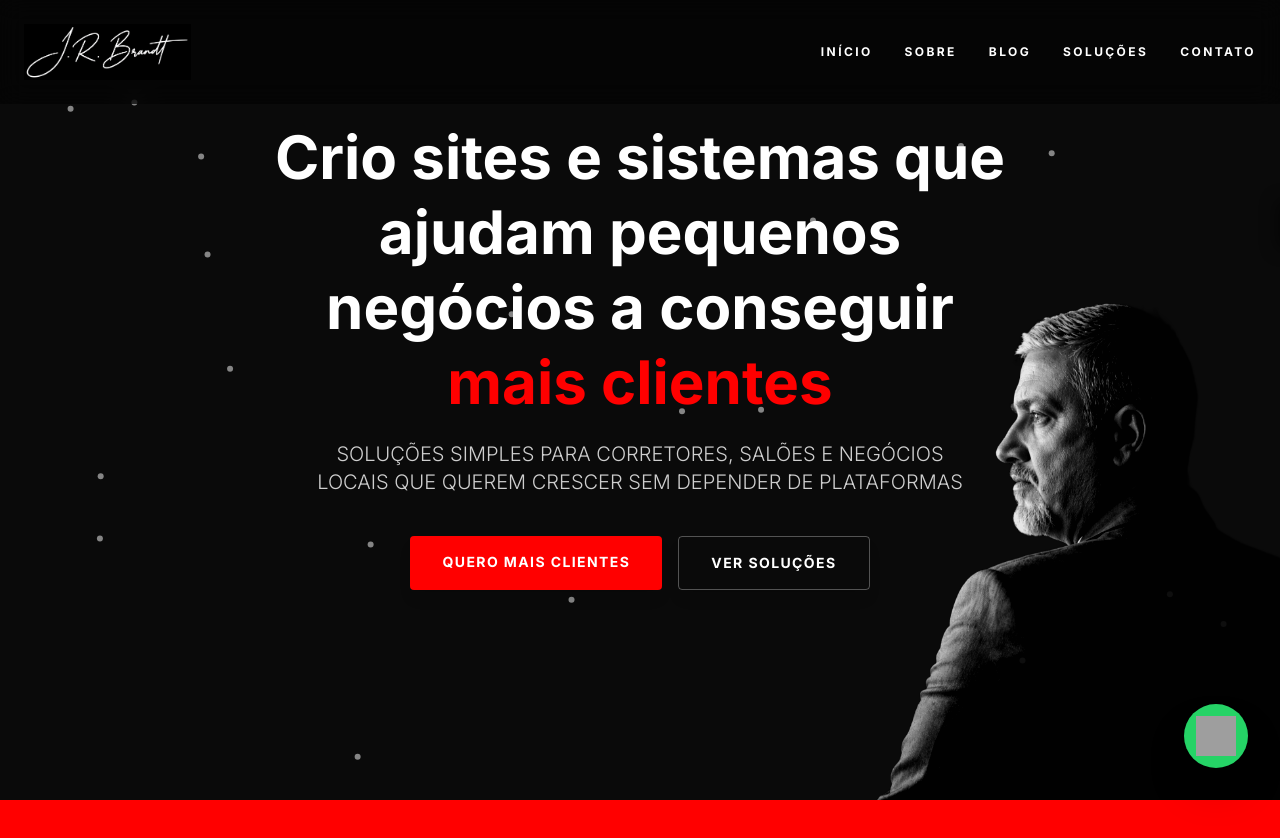
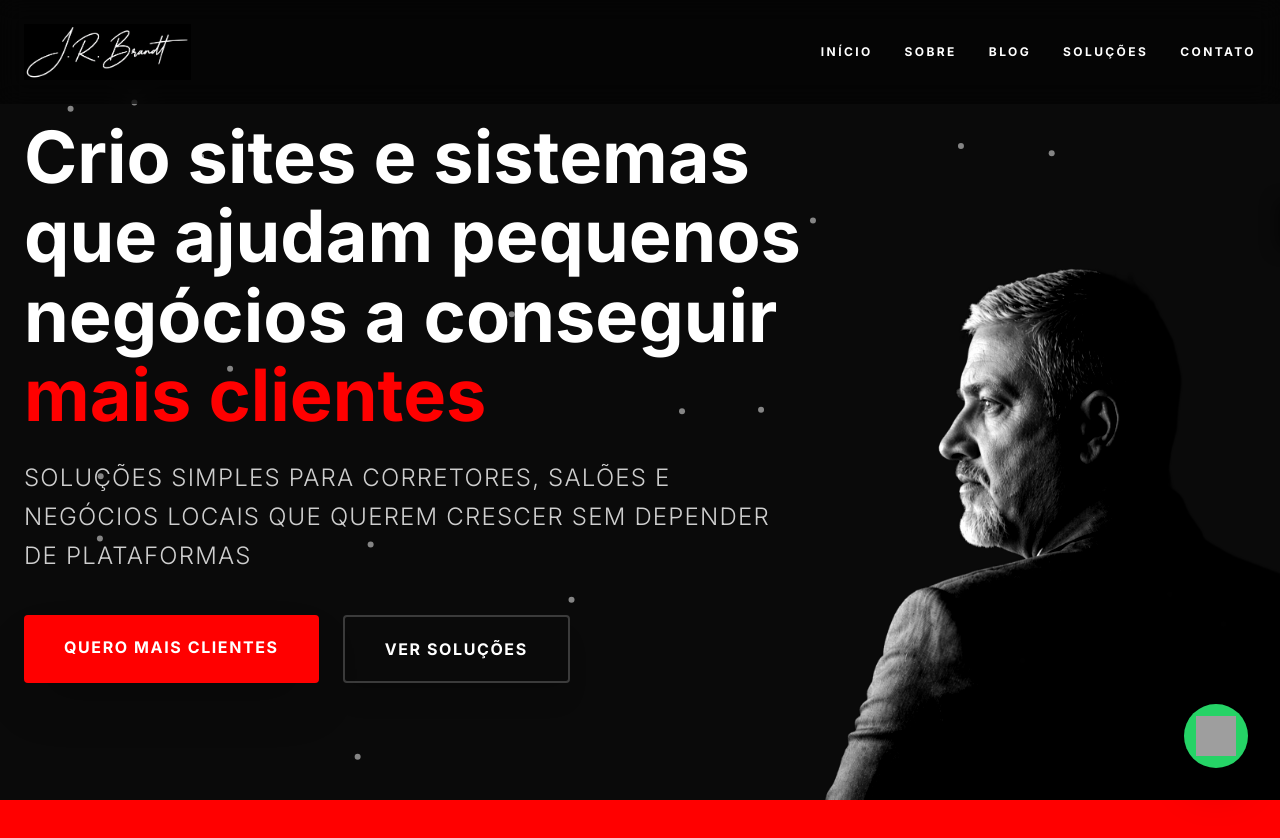
Before and after one commit to jrmacbrandt/J.Roberto, a React (Vite) app: page / in a window 1280 px wide. Shown: the top 838 px of the page. Built offline with nearby package versions, Linux system fonts and the light colour scheme; grey boxes are pictures that could not be loaded; a web font is replaced by a local one.

Commit message:
fix: ajustar layout hero desktop para evitar sobreposições e cortes

```diff
--- a/src/App.tsx
+++ b/src/App.tsx
@@ -195,7 +195,7 @@ const Header = () => {
   }), []);
 
   return (
-    <section id="home" className="relative min-h-screen w-full flex items-center justify-center overflow-hidden py-24 md:py-0">
+    <section id="home" className="relative min-h-screen w-full flex items-center justify-center overflow-hidden py-32 md:py-0">
       {init && (
         <Particles
           id="tsparticles"
@@ -205,37 +205,36 @@ const Header = () => {
       )}
 
       {/* Container Principal do Hero */}
-      <div className="z-20 w-full max-w-7xl mx-auto px-4 flex flex-col items-center">
+      <div className="z-20 w-full max-w-7xl mx-auto px-6 grid md:grid-cols-12 items-center min-h-[80vh] md:min-h-screen relative">
 
-        {/* Título (Topo) */}
-        <div className="header-content text-center mb-8 md:absolute md:top-[15%] md:left-1/2 md:-translate-x-1/2 md:w-full">
-          <div className="firstline text-3xl sm:text-4xl md:text-6xl font-bold mb-6 leading-tight max-w-3xl mx-auto">
-            Crio sites e sistemas que ajudam pequenos negócios a conseguir <span className="color">mais clientes</span>
+        {/* Lado Esquerdo: Textos e Botões */}
+        <div className="md:col-span-8 text-center md:text-left z-20 space-y-8 mt-24 md:mt-0">
+          <div className="header-content">
+            <h1 className="text-4xl sm:text-5xl md:text-7xl font-bold leading-[1.1] mb-6">
+              Crio sites e sistemas que ajudam pequenos negócios a conseguir <span className="color">mais clientes</span>
+            </h1>
+            <p className="secondline text-base sm:text-lg md:text-2xl font-light uppercase tracking-wider mb-10 max-w-3xl opacity-80 leading-relaxed">
+              Soluções simples para corretores, salões e negócios locais que querem crescer sem depender de plataformas
+            </p>
+          </div>
+
+          <div className="flex flex-wrap gap-6 justify-center md:justify-start pointer-events-auto">
+            <a href="https://wa.me/5521980914107?text=Oi,%20vim%20pelo%20site%20e%20quero%20mais%20clientes" target="_blank" rel="noreferrer" className="px-10 py-5 bg-color text-white font-bold uppercase tracking-widest hover:brightness-110 transition-all shadow-2xl rounded-sm text-sm md:text-base">
+              Quero mais clientes
+            </a>
+            <a href="#portfolio" onClick={(e) => { e.preventDefault(); document.getElementById('portfolio')?.scrollIntoView({ behavior: 'smooth' }); }} className="px-10 py-5 border-2 border-white/20 text-white font-bold uppercase tracking-widest hover:bg-white/10 hover:border-white transition-all shadow-xl rounded-sm text-sm md:text-base">
+              Ver soluções
+            </a>
           </div>
         </div>
 
-        {/* Imagem de Perfil */}
-        <div className="relative mb-8 md:mb-0 md:absolute md:bottom-0 md:right-0 w-[85%] sm:w-[70%] md:w-[35%] mx-auto opacity-90 pointer-events-auto select-none z-10 transition-all duration-1000 md:translate-y-20">
+        {/* Lado Direito: Imagem de Perfil */}
+        <div className="md:col-span-4 mt-8 md:mt-0 md:absolute md:bottom-0 md:right-0 w-full md:w-[42%] pointer-events-none select-none z-10 transition-all duration-1000 translate-y-12 md:translate-y-40">
           <img
             src="/profile.png"
             alt="J. Roberto Brandt"
-            className="w-full h-full object-cover object-top grayscale hover:grayscale-0 active:grayscale-0 transition-all duration-700 brightness-110 contrast-125 cursor-pointer"
+            className="w-full h-full object-cover object-top grayscale hover:grayscale-0 transition-all duration-700 brightness-110 contrast-125"
           />
-        </div>
-
-        {/* Subtítulo e Botões */}
-        <div className="header-content text-center md:absolute md:top-[55%] md:left-1/2 md:-translate-x-1/2 md:w-full z-20">
-          <div className="secondline text-sm sm:text-lg md:text-xl font-light uppercase mb-10 max-w-2xl mx-auto opacity-80">
-            Soluções simples para corretores, salões e negócios locais que querem crescer sem depender de plataformas
-          </div>
-          <div className="flex flex-wrap gap-4 justify-center relative z-20 pointer-events-auto">
-            <a href="https://wa.me/5521980914107?text=Oi,%20vim%20pelo%20site%20e%20quero%20mais%20clientes" target="_blank" rel="noreferrer" className="px-8 py-4 bg-color text-white font-bold uppercase tracking-widest hover:brightness-110 transition-all shadow-lg rounded-sm text-sm">
-              Quero mais clientes
-            </a>
-            <a href="#portfolio" onClick={(e) => { e.preventDefault(); document.getElementById('portfolio')?.scrollIntoView({ behavior: 'smooth' }); }} className="px-8 py-4 border border-white/30 text-white font-bold uppercase tracking-widest hover:bg-white/10 hover:border-white transition-all shadow-lg rounded-sm text-sm">
-              Ver soluções
-            </a>
-          </div>
         </div>
       </div>
     </section>
```
